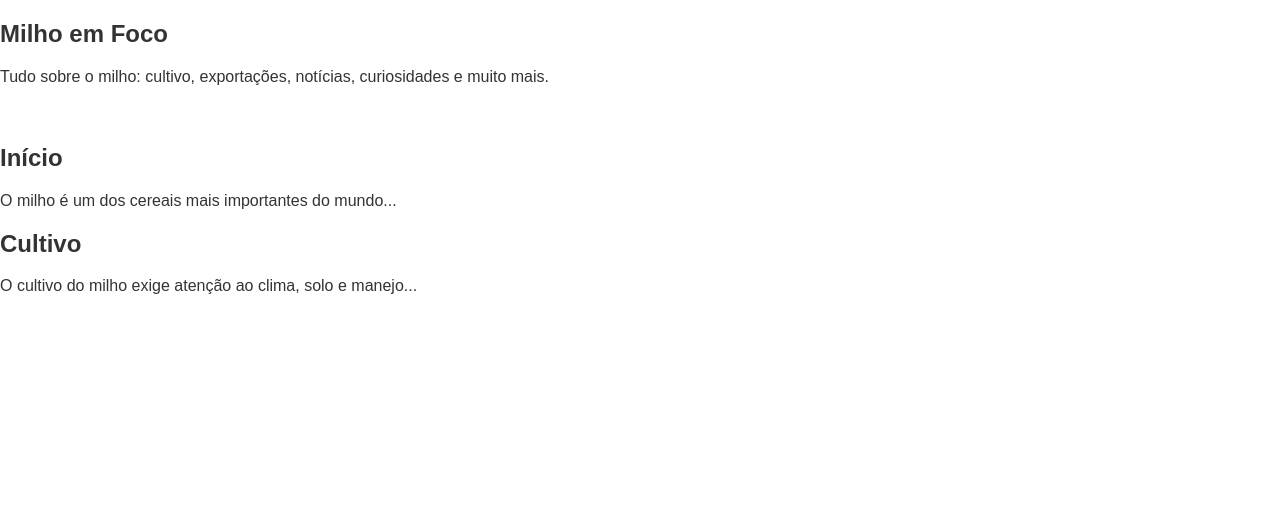
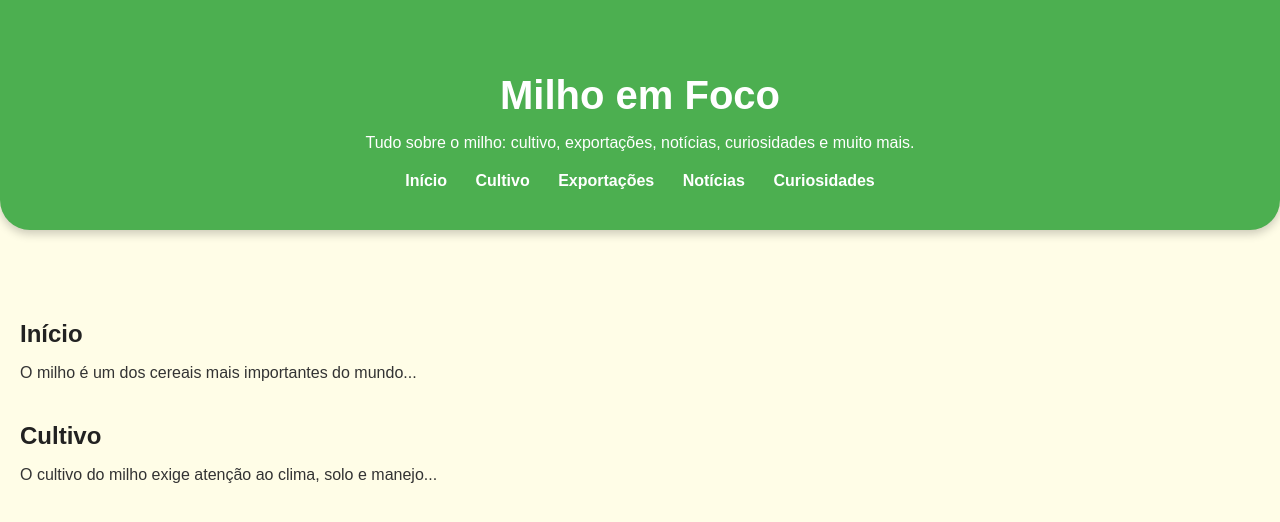
Before and after one commit to taynaracarvalho15/MILHO_EM_FOCO-Agrinho2025, a plain HTML site: page index.html in a window 1280 px wide. Drawn offline with Linux system fonts and the light colour scheme.

Commit message:
Update style.css

```diff
--- a/style.css
+++ b/style.css
@@ -1,43 +1,49 @@
 body {
+  margin: 0;
   font-family: Arial, sans-serif;
-  margin: 0;
-  background-color: #ffffff;
+  background-color: #fffde7;
   color: #333;
 }
 
-header {
-  background-color: #4CAF50;
+.cabecalho {
+  background-color: #4caf50;
   color: white;
-  padding: 20px;
   text-align: center;
+  padding: 40px 20px;
+  border-bottom-left-radius: 30px;
+  border-bottom-right-radius: 30px;
+  box-shadow: 0 4px 10px rgba(0, 0, 0, 0.2);
 }
 
-nav a {
-  color: white;
-  text-decoration: none;
-  margin: 0 15px;
-  font-weight: bold;
-}
-header {
-  background-color: #4CAF50; /* verde suave */
-  color: white;
-  padding: 40px 20px;
-  text-align: center;
-  border-bottom: 8px solid #388E3C; /* borda para separar visualmente */
-  box-shadow: 0 4px 8px rgba(0, 0, 0, 0.2);
+.cabecalho h1 {
+  margin-bottom: 10px;
+  font-size: 2.5em;
 }
 
-nav {
+.cabecalho nav {
   margin-top: 20px;
 }
 
-nav a {
-  margin: 0 10px;
+.cabecalho nav a {
+  margin: 0 12px;
+  color: white;
   text-decoration: none;
   font-weight: bold;
-  color: white;
 }
 
-nav a:hover {
+.cabecalho nav a:hover {
   text-decoration: underline;
 }
+
+main {
+  padding: 30px 20px;
+}
+
+section {
+  margin-bottom: 40px;
+}
+
+h2 {
+  color: #222;
+  margin-bottom: 10px;
+}
```
